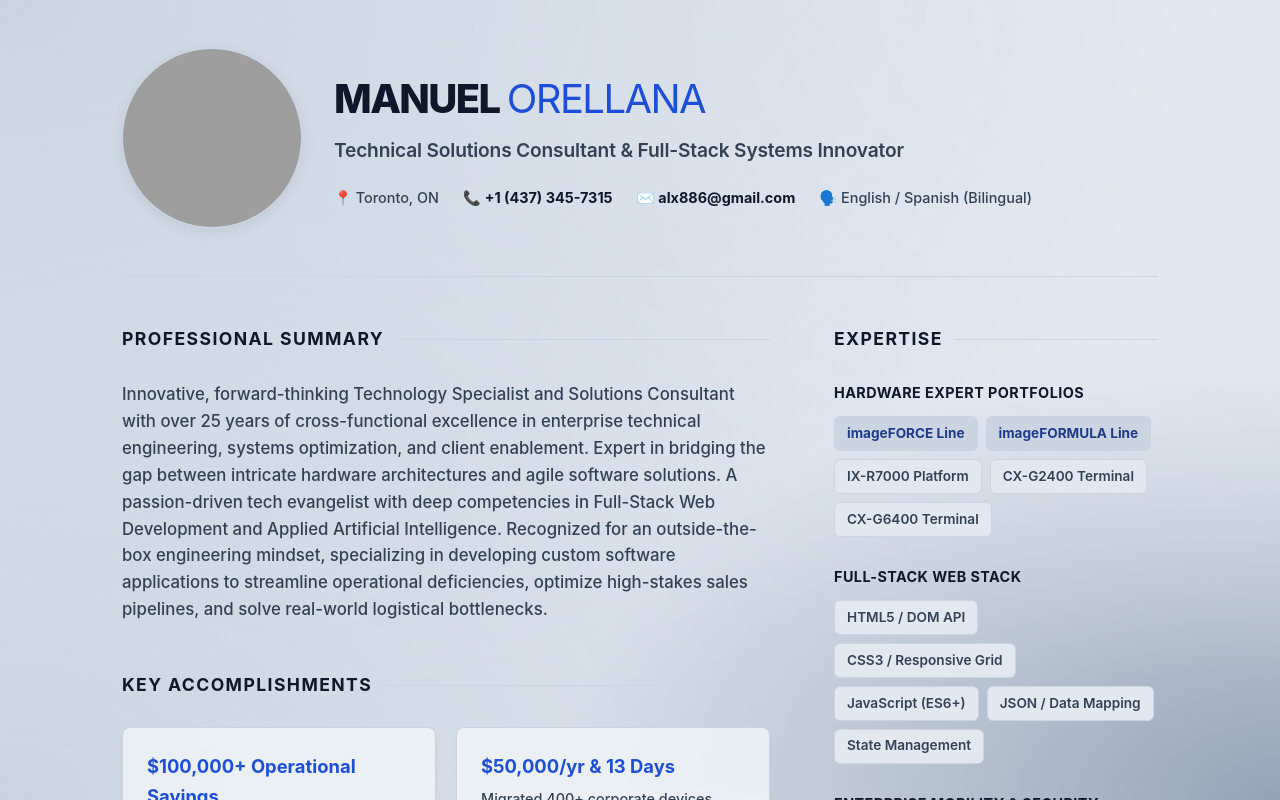
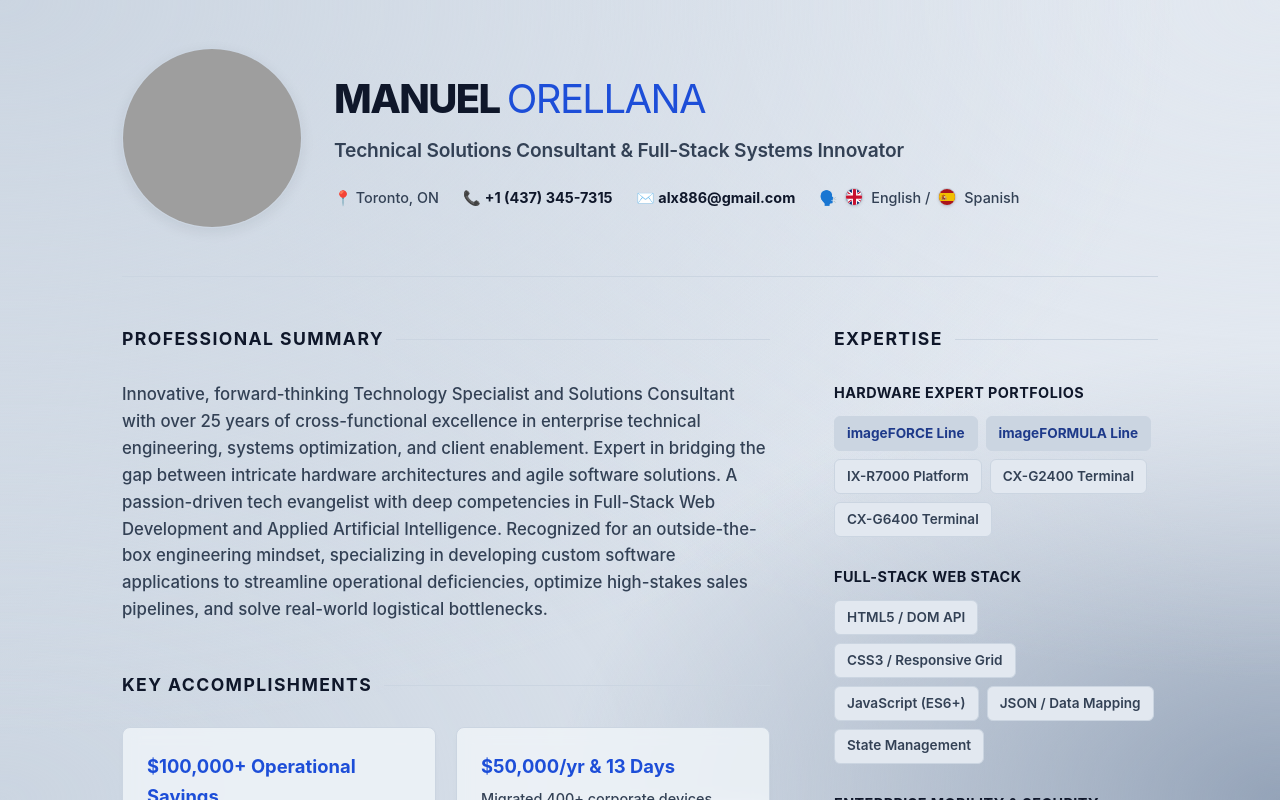
Before and after one commit to alx886/myresume, a plain HTML site: page index.html in a window 1280 px wide. Shown: the top 800 px of the page. Drawn offline with nearby package versions, Linux system fonts and the light colour scheme; grey boxes are pictures that could not be loaded.

Commit message:
Update index.html

```diff
--- a/index.html
+++ b/index.html
@@ -170,6 +170,7 @@
             font-size: 0.9rem;
             color: var(--text-secondary);
             font-weight: 500;
+            align-items: center;
         }
 
         .contact-info a {
@@ -181,6 +182,23 @@
 
         .contact-info a:hover {
             color: var(--accent-corporate);
+        }
+
+        /* Flag Icon Presentation Styles */
+        .lang-wrapper {
+            display: inline-flex;
+            align-items: center;
+            gap: 0.5rem;
+        }
+
+        .flag-icon {
+            width: 18px;
+            height: 18px;
+            border-radius: 50%;
+            object-fit: cover;
+            vertical-align: middle;
+            border: 1px solid rgba(15, 23, 42, 0.15);
+            box-shadow: 0 1px 3px rgba(0,0,0,0.1);
         }
 
         /* Two-Column Grid Separation Component */
@@ -608,7 +626,11 @@
                     <span>📍 Toronto, ON</span>
                     <span>📞 <a href="tel:+14373457315">+1 (437) 345-7315</a></span>
                     <span>✉️ <a href="mailto:alx886@gmail.com">alx886@gmail.com</a></span>
-                    <span>🗣️ English / Spanish (Bilingual)</span>
+                    <span class="lang-wrapper">
+                        🗣️
+                        <img src="https://cdnjs.cloudflare.com/ajax/libs/flag-icon-css/3.4.6/flags/4x3/gb.svg" alt="UK Flag" class="flag-icon"> English /
+                        <img src="https://cdnjs.cloudflare.com/ajax/libs/flag-icon-css/3.4.6/flags/4x3/es.svg" alt="Spain Flag" class="flag-icon"> Spanish
+                    </span>
                 </div>
             </div>
         </header>
```
